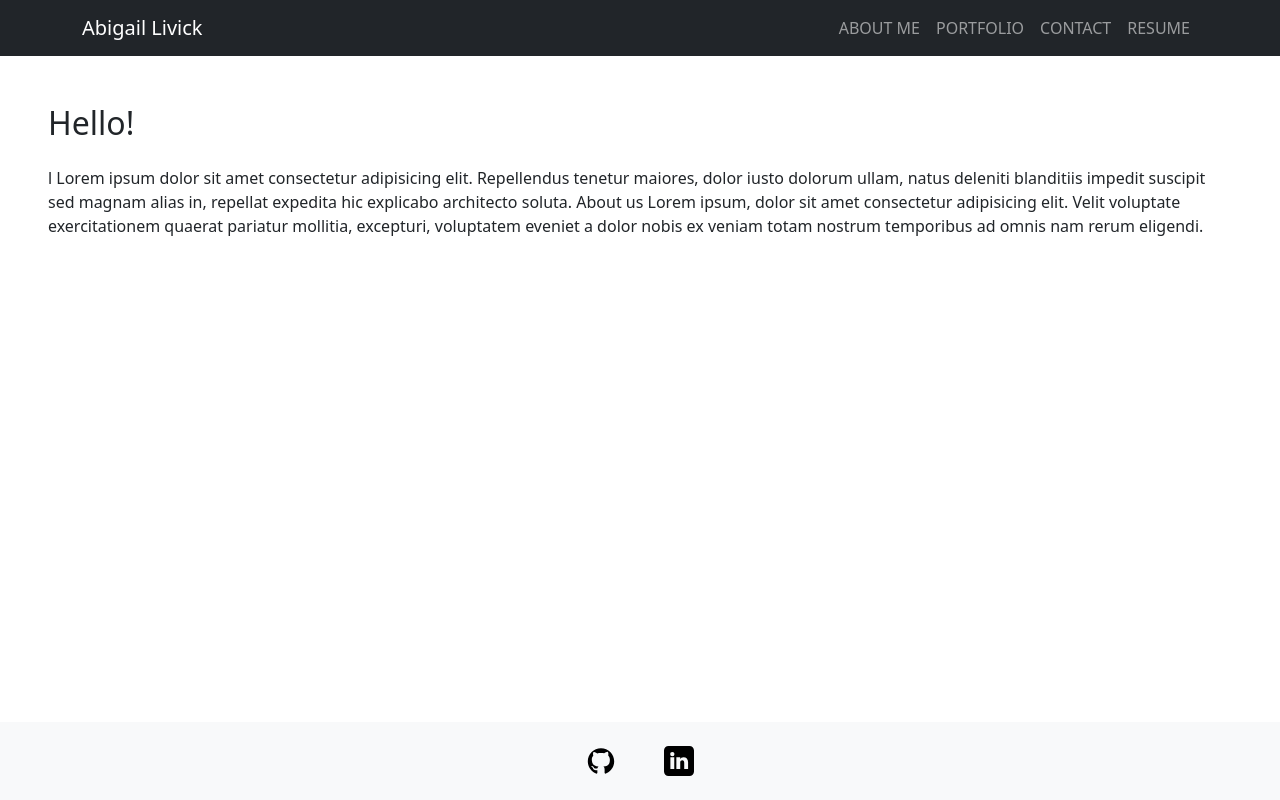
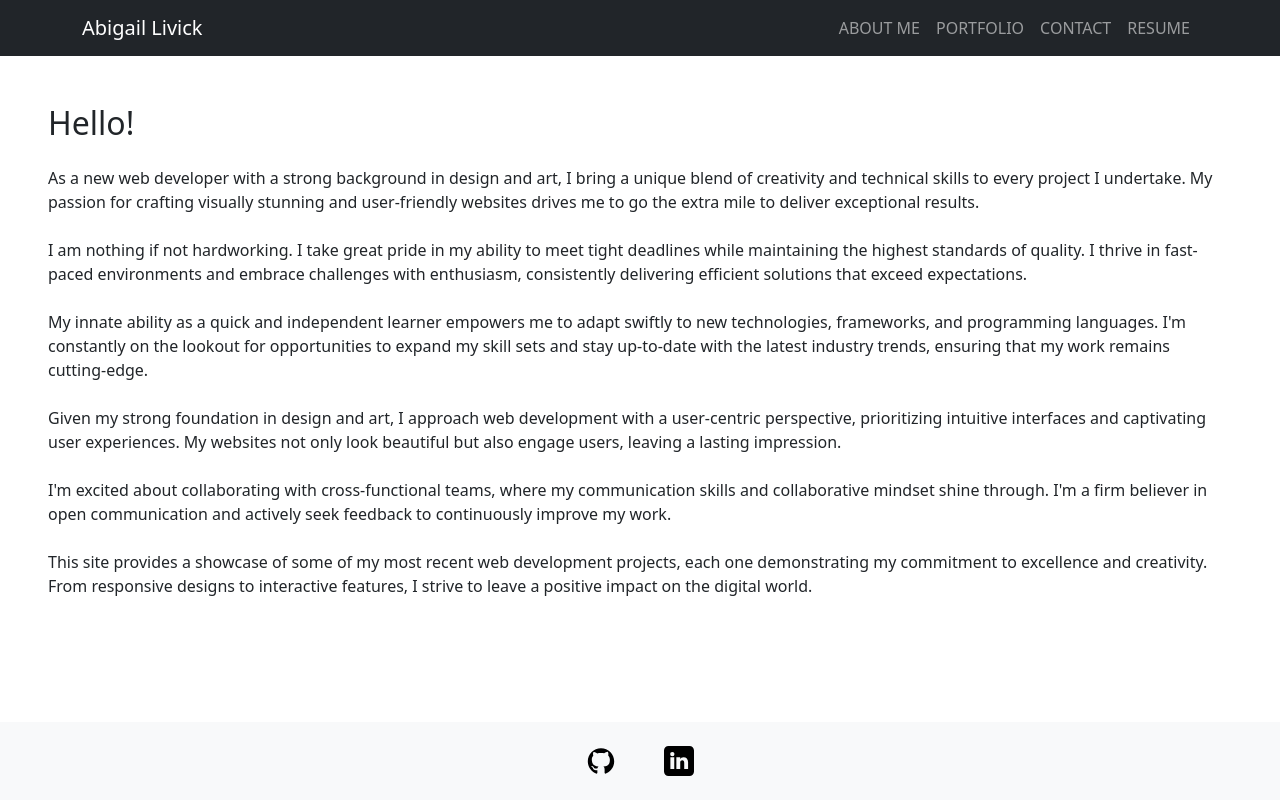
Before and after one commit to lailiel/20-React-Portfolio, a React (Vite) app in the folder react-portfolio/: page / in a window 1280 px wide. Built offline with nearby package versions, Linux system fonts and the light colour scheme.

Commit message:
improved contact page with bootstrap

```diff
--- a/react-portfolio/src/App.css
+++ b/react-portfolio/src/App.css
@@ -19,3 +19,13 @@ body {
   flex-direction: column;
   flex-grow: 1;
 }
+
+#contactform{
+  display: flex;
+  flex-direction: column;
+  flex-grow: 1;
+}
+
+h3 {
+  margin: 0.5em 0 0.5em 0;
+}
--- a/react-portfolio/src/pages/AboutPage.jsx
+++ b/react-portfolio/src/pages/AboutPage.jsx
@@ -1,24 +1,47 @@
-import Container from 'react-bootstrap/Container';
-import Row from 'react-bootstrap/Row';
-import Col from 'react-bootstrap/Col';
+import Container from "react-bootstrap/Container";
 
 export default function AboutPage() {
-    return (
-       <Container fluid className='p-5' id='aboutme'>
-            <Col className='justify-content-center'>
-                <Row className='mb-3'>
-                   <h2>Hello!</h2>
-                </Row>
-                <Row className='my-3'>
-                   <p>l Lorem ipsum dolor sit amet consectetur adipisicing elit. Repellendus
-                    tenetur maiores, dolor iusto dolorum ullam, natus deleniti blanditiis
-                    impedit suscipit sed magnam alias in, repellat expedita hic explicabo
-                    architecto soluta. About us Lorem ipsum, dolor sit amet consectetur
-                    adipisicing elit. Velit voluptate exercitationem quaerat pariatur
-                    mollitia, excepturi, voluptatem eveniet a dolor nobis ex veniam totam
-                    nostrum temporibus ad omnis nam rerum eligendi.</p>
-                </Row>
-            </Col>
-        </Container>
-    )
+  return (
+    <Container fluid className="p-5" id="aboutme">
+      <div className="mb-3">
+        <h2>Hello!</h2>
+      </div>
+      <div>
+        <p>
+          As a new web developer with a strong background in design and art, I
+          bring a unique blend of creativity and technical skills to every
+          project I undertake. My passion for crafting visually stunning and
+          user-friendly websites drives me to go the extra mile to deliver
+          exceptional results.<br></br>
+          <br></br>I am nothing if not hardworking. I take great pride in my
+          ability to meet tight deadlines while maintaining the highest
+          standards of quality. I thrive in fast-paced environments and embrace
+          challenges with enthusiasm, consistently delivering efficient
+          solutions that exceed expectations.<br></br>
+          <br></br>
+          My innate ability as a quick and independent learner empowers me to
+          adapt swiftly to new technologies, frameworks, and programming
+          languages. I'm constantly on the lookout for opportunities to expand
+          my skill sets and stay up-to-date with the latest industry trends,
+          ensuring that my work remains cutting-edge.<br></br>
+          <br></br>
+          Given my strong foundation in design and art, I approach web
+          development with a user-centric perspective, prioritizing intuitive
+          interfaces and captivating user experiences. My websites not only look
+          beautiful but also engage users, leaving a lasting impression.
+          <br></br>
+          <br></br>
+          I'm excited about collaborating with cross-functional teams, where my
+          communication skills and collaborative mindset shine through. I'm a
+          firm believer in open communication and actively seek feedback to
+          continuously improve my work.<br></br>
+          <br></br>
+          This site provides a showcase of some of my most recent web
+          development projects, each one demonstrating my commitment to
+          excellence and creativity. From responsive designs to interactive
+          features, I strive to leave a positive impact on the digital world.
+        </p>
+      </div>
+    </Container>
+  );
 }
--- a/react-portfolio/src/pages/ContactPage.jsx
+++ b/react-portfolio/src/pages/ContactPage.jsx
@@ -1,19 +1,40 @@
 // import EmailSubmit from '../components/Contact'
-import Container from 'react-bootstrap/Container';
+import Container from "react-bootstrap/Container";
+import InputGroup from "react-bootstrap/InputGroup";
+import Form from "react-bootstrap/Form";
 
 export default function ContactPage() {
-    return (
-        <Container fluid>
-            <h2>Contact</h2>
-            <h3>Name:</h3>
-                <input type="text" className="name" />
-            <h3>Email:</h3>
-                <input type="text" className="email" />
-            <h3>Message:</h3>
-                <textarea rows="10" className="message"></textarea>
-                <p className="contact-response"></p>
-                <button className="submit">Submit</button>
-
-        </Container>
-    )
+  return (
+    <Container fluid className="p-5" id="contactform">
+      <div className="mt-3">
+        <h2>Contact</h2>
+      </div>
+      <div>
+        <Form.Label>Name:</Form.Label>
+        <InputGroup className="mb-3">
+          <Form.Control
+            placeholder="Name"
+            aria-label="Name"
+            aria-describedby="basic-addon2"
+          />
+        </InputGroup>
+        <Form.Label>Email:</Form.Label>
+        <InputGroup className="mb-3">
+          <Form.Control
+            placeholder="example@email.com"
+            aria-label="Email"
+            aria-describedby="basic-addon2"
+          />
+        </InputGroup>
+        <Form.Label>Message:</Form.Label>
+        <InputGroup className="mb-3" style={{height:'6em'}}>
+          <Form.Control
+            placeholder="What's your message?"
+            as="textarea"
+            aria-label="Message"
+          />
+        </InputGroup>
+      </div>
+    </Container>
+  );
 }
```
